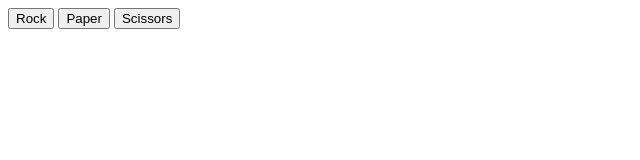
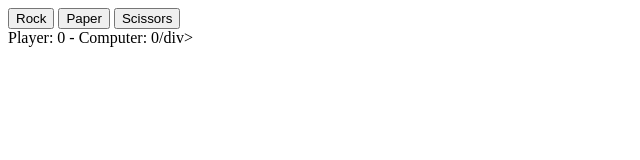
Before and after one commit to annikacode/rock-paper-scissor, a plain HTML site: page index.html in a window 1280 px wide. Shown: the whole page, without its empty margins (0-640 px from the left). Drawn offline with Linux system fonts and the light colour scheme.

Commit message:
Added a div to diplay the score

```diff
--- a/index.html
+++ b/index.html
@@ -11,7 +11,7 @@
     <button id="scissors">Scissors</button>
 
     <div id="result"></div>
-
+    <div id="score">Player: 0 - Computer: 0/div>
     <script src="script.js"></script>
 </body>
 </html>
```
